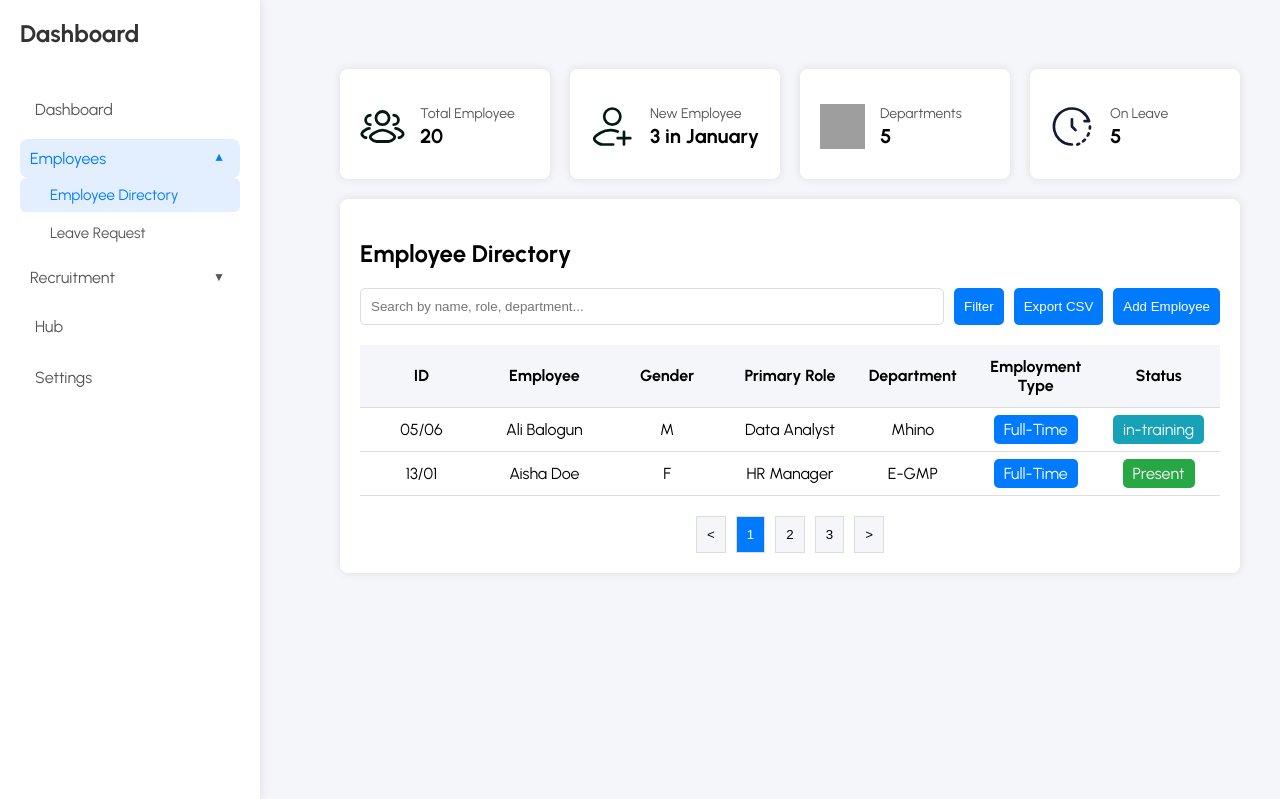
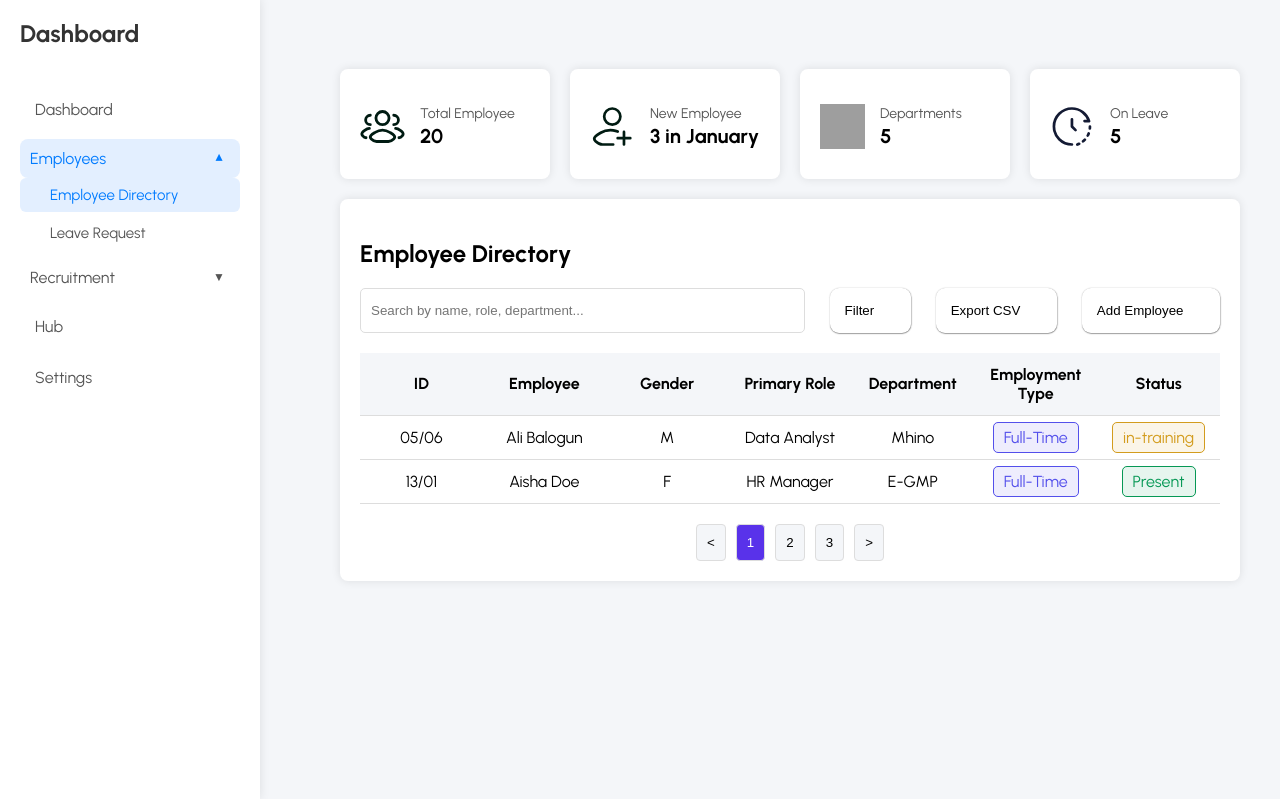
Before and after one commit to Anyaibe/NEW_HR_APP_DESIGN, a Django app: page /employee_directory/ in a window 1280 px wide. Shown: the part 123-922 px from the top of the page. Run offline with Django 5.2, Linux system fonts and the light colour scheme; some libraries are stand-ins or nearby versions; some web fonts are replaced; grey boxes are pictures that could not be loaded.

Commit message:
Employee_Directory Table and button styling

```diff
--- a/escape/static/css/employee_directory.css
+++ b/escape/static/css/employee_directory.css
@@ -72,12 +72,18 @@
 }
 
 .filter-btn, .export-btn {
-    padding: 10px;
+    height: 45px;
+    border-radius: 9px;
     border: none;
-    border-radius: 5px;
-    background-color: #007bff;
-    color: #fff;
+    background-color: white;
+    margin-left: 15px;
     cursor: pointer;
+    box-shadow: 0.2px 0.5px 1.2px 0.2px gray;
+    padding: 0 15px;
+}
+
+.filter-btn:hover, .export-btn:hover{
+    background-color: rgb(192, 189, 189);
 }
 
 .employee-table {
@@ -107,18 +113,30 @@
     color: #fff;
 }
 
-.full-time { background-color: #007bff; }
-.part-time { background-color: #ffb400; }
-.contract { background-color: #28a745; }
+.full-time {
+    border: 1px solid #534FEB;
+    background-color: #eeedfd;
+    color: #534FEB;
+}
+.part-time {
+    border: 1px solid #1C6CE5;
+    background-color: #e8f0fc;
+    color: #1C6CE5;
+}
+.contract {
+    border: 1px solid #534FEB;
+    background-color: #F6F6FE;
+    color: #534FEB;
+}
 
 .status {
         padding: 5px 10px;
         border-radius: 5px;
 }
 
-.present { background-color: #28a745; color: #fff; }
-.on-leave { background-color: #ffc107; color: #fff; }
-.in-training { background-color: #17a2b8; color: #fff; }
+.present { border: 1px solid #069855; background-color: #E6F5EE; color: #069855; }
+.on-leave {border: 1px solid #D62525; background-color: #FDF4F4; color: #D62525; }
+.in-training { border: 1px solid #D39C1D; background-color: #FBF5E8; color: #D39C1D; }
 
 /* Pagination styles */
 .pagination {
@@ -133,10 +151,11 @@
     border: 1px solid #ddd;
     background-color: #f4f6f9;
     cursor: pointer;
+    border-radius: 4px;
 }
 
 .pagination-btn.active {
-    background-color: #007bff;
+    background-color: #5932EA;
     color: #fff;
 }
 
--- a/escape/templates/employee_directory.html
+++ b/escape/templates/employee_directory.html
@@ -55,9 +55,9 @@
             <h2>Employee Directory</h2>
             <div class="directory-controls">
                 <input type="search" placeholder="Search by name, role, department..." class="directory-search" />
-                <button class="filter-btn">Filter</button>
-                <button class="export-btn">Export CSV</button>
-                <button class="filter-btn">Add Employee</button>
+                <button class="filter-btn">Filter &nbsp; <i class="fa-solid fa-arrow-down-wide-short"></i></button>
+                <button class="export-btn">Export CSV &nbsp; <i class="fas fa-upload"></i></button>
+                <button class="filter-btn">Add Employee &nbsp; <i class="fas fa-user-plus"></i></button>
             </div>
 
             <table class="employee-table">
```
Also changed, not shown: escape/static/images/cloud-upload.svg (added).
